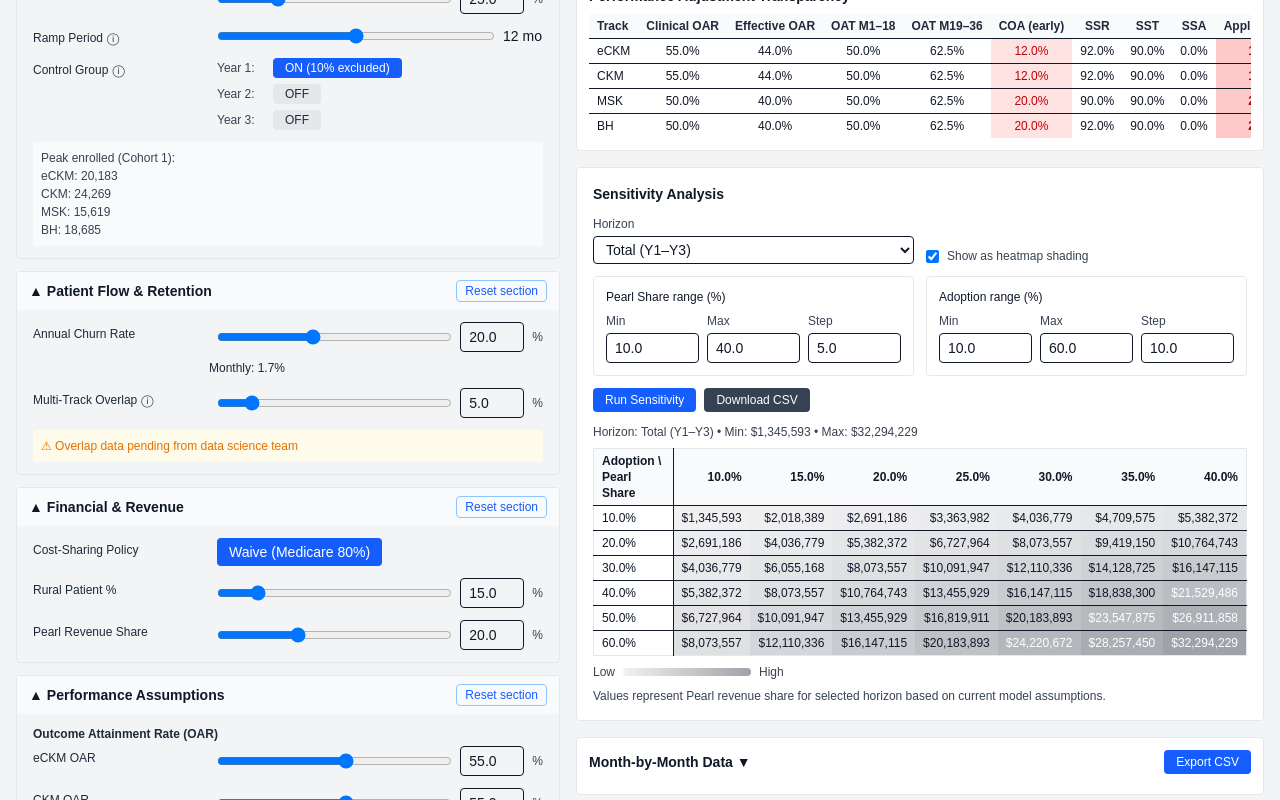
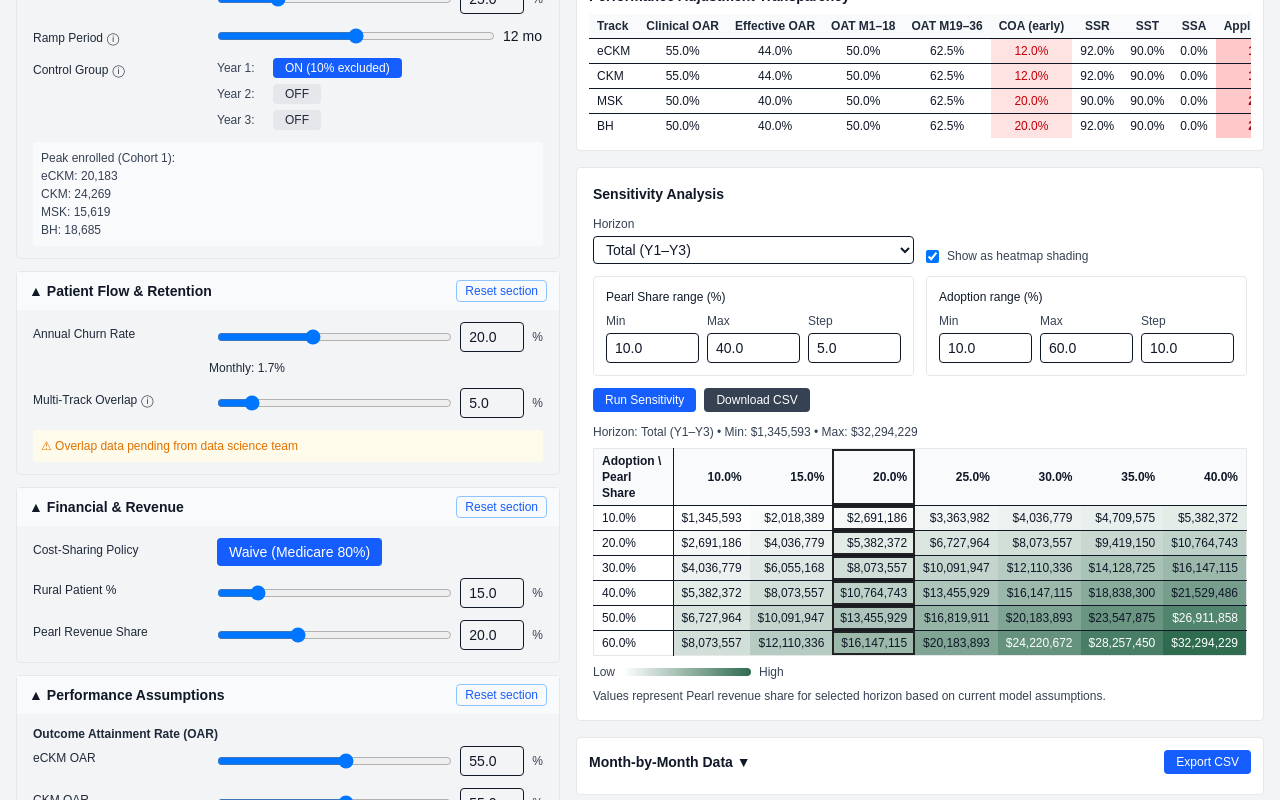
Before and after one commit to jtp2125/access-calculator, a Next.js app: page / in a window 1280 px wide. Both pictures are taken after a click on the button "Run Sensitivity". Shown: the part 729-1529 px from the top of the page. Built offline with nearby package versions, Linux system fonts and the light colour scheme.

Commit message:
Tune sensitivity heatmap to green and highlight current model

```diff
--- a/src/app/page.tsx
+++ b/src/app/page.tsx
@@ -509,6 +509,18 @@ function generatePercentRange(min: number, max: number, step: number): number[]
   return values;
 }
 
+
+function isSensitivityMatch(a: number, b: number, tolerance = 0.0005): boolean {
+  return Math.abs(a - b) <= tolerance;
+}
+
+function interpolateColor(start: [number, number, number], end: [number, number, number], t: number): string {
+  const clamped = Math.min(1, Math.max(0, t));
+  const r = Math.round(start[0] + (end[0] - start[0]) * clamped);
+  const g = Math.round(start[1] + (end[1] - start[1]) * clamped);
+  const b = Math.round(start[2] + (end[2] - start[2]) * clamped);
+  return `rgb(${r}, ${g}, ${b})`;
+}
 function downloadSensitivityCSV(result: SensitivityResult) {
   const header = [
     "Adoption \\\\ PearlShare",
@@ -899,6 +911,13 @@ export default function App() {
     TOTAL: "Total (Y1–Y3)",
   };
 
+  const currentAdoption =
+    inp.penetrationMode === "uniform"
+      ? inp.penetrationUniform
+      : activeTracks.reduce((sum, track) => sum + inp.penetrationByTrack[track], 0) /
+        Math.max(activeTracks.length, 1);
+  const currentPearlShare = inp.pearlShare;
+
   return (
     <div className="flex flex-col lg:flex-row gap-4 p-4 bg-gray-100 min-h-screen text-sm text-gray-900">
       {/* ── INPUT PANEL ── */}
@@ -1405,28 +1424,55 @@ export default function App() {
                   <thead>
                     <tr className="bg-gray-50">
                       <th className="text-left px-2 py-1 border-b border-r">Adoption \ Pearl Share</th>
-                      {sensitivityResult.pearlShareValues.map((ps) => (
-                        <th key={ps} className="text-right px-2 py-1 border-b">
+                      {sensitivityResult.pearlShareValues.map((ps) => {
+                        const colMatch = isSensitivityMatch(ps, currentPearlShare);
+                        return (
+                          <th
+                            key={ps}
+                            className={`text-right px-2 py-1 border-b ${colMatch ? "font-bold" : ""}`}
+                            style={colMatch ? { boxShadow: "inset 0 0 0 2px #222" } : undefined}
+                          >
                             {(ps * 100).toFixed(1)}%
                           </th>
-                      ))}
+                        );
+                      })}
                     </tr>
                   </thead>
                   <tbody>
-                    {sensitivityResult.rows.map((row, rowIdx) => (
-                      <tr key={sensitivityResult.adoptionValues[rowIdx]} className="border-t">
-                        <td className="px-2 py-1 font-medium border-r">{(sensitivityResult.adoptionValues[rowIdx] * 100).toFixed(1)}%</td>
+                    {sensitivityResult.rows.map((row, rowIdx) => {
+                      const adoptionValue = sensitivityResult.adoptionValues[rowIdx];
+                      const rowMatch = isSensitivityMatch(adoptionValue, currentAdoption);
+
+                      return (
+                        <tr key={adoptionValue} className="border-t">
+                          <td
+                            className={`px-2 py-1 font-medium border-r ${rowMatch ? "font-bold" : ""}`}
+                            style={rowMatch ? { boxShadow: "inset 0 0 0 2px #222" } : undefined}
+                          >
+                            {(adoptionValue * 100).toFixed(1)}%
+                          </td>
                           {row.map((cell) => {
                             const span = sensitivityResult.max - sensitivityResult.min;
                             const norm = span > 0 ? (cell.value - sensitivityResult.min) / span : 0;
-                          const alpha = sensitivityConfig.showHeatmap ? 0.06 + norm * 0.34 : 0;
-                          const textClass = sensitivityConfig.showHeatmap && norm > 0.65 ? "text-white" : "text-gray-900";
+                            const bg = sensitivityConfig.showHeatmap
+                              ? interpolateColor([255, 255, 255], [46, 107, 79], norm)
+                              : "transparent";
+                            const textClass = sensitivityConfig.showHeatmap && norm > 0.72 ? "text-white" : "text-gray-900";
+                            const colMatch = isSensitivityMatch(cell.pearlShare, currentPearlShare);
+                            const intersectMatch = rowMatch && colMatch;
 
                             return (
                               <td
                                 key={`${cell.adoption}-${cell.pearlShare}`}
                                 className={`px-2 py-1 text-right tabular-nums ${textClass}`}
-                              style={{ backgroundColor: `rgba(17, 24, 39, ${alpha})` }}
+                                style={{
+                                  backgroundColor: bg,
+                                  boxShadow: intersectMatch
+                                    ? "inset 0 0 0 3px #111"
+                                    : rowMatch || colMatch
+                                      ? "inset 0 0 0 2px #222"
+                                      : undefined,
+                                }}
                                 title={`Adoption ${(cell.adoption * 100).toFixed(1)}%, Pearl Share ${(cell.pearlShare * 100).toFixed(1)}%, Value ${fmtCurrency(cell.value)}`}
                               >
                                 {fmtCurrency(cell.value)}
@@ -1434,7 +1480,8 @@ export default function App() {
                             );
                           })}
                         </tr>
-                    ))}
+                      );
+                    })}
                   </tbody>
                 </table>
               </div>
@@ -1442,7 +1489,7 @@ export default function App() {
               {sensitivityConfig.showHeatmap && (
                 <div className="flex items-center gap-2 text-xs text-gray-700">
                   <span>Low</span>
-                  <div className="h-2 w-32 rounded" style={{ background: "linear-gradient(to right, rgba(17,24,39,0.06), rgba(17,24,39,0.4))" }} />
+                  <div className="h-2 w-32 rounded" style={{ background: "linear-gradient(to right, rgb(255,255,255), rgb(46,107,79))" }} />
                   <span>High</span>
                 </div>
               )}
```
Lines whose indentation alone changed are shown as unchanged.
